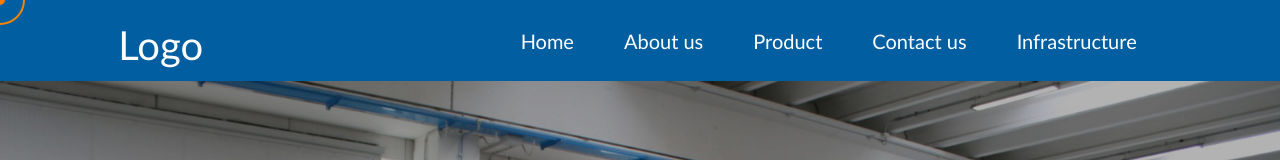
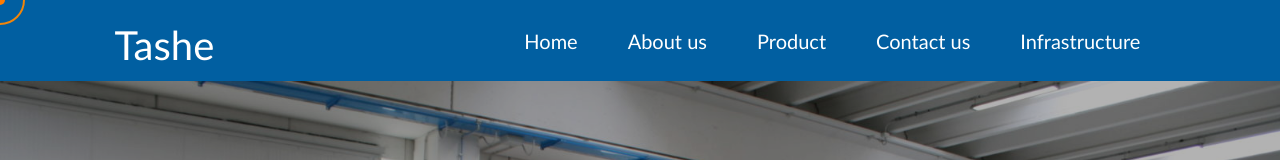
Before and after one commit to naveenbishwas/Tashe, a Next.js app: page / in a window 1280 px wide. Shown: the top 160 px of the page. Built offline with nearby package versions, Linux system fonts and the light colour scheme; a web font is replaced by a local one.

Commit message:
contact-again

```diff
--- a/src/app/page.js
+++ b/src/app/page.js
@@ -64,7 +64,7 @@ export default function Home() {
               height={100}
               alt="Picture of the author"
             /> */}
-            <h1>Logo </h1>
+            <h1>Tashe</h1>
           </div>
           <nav>
             <ul>
```
